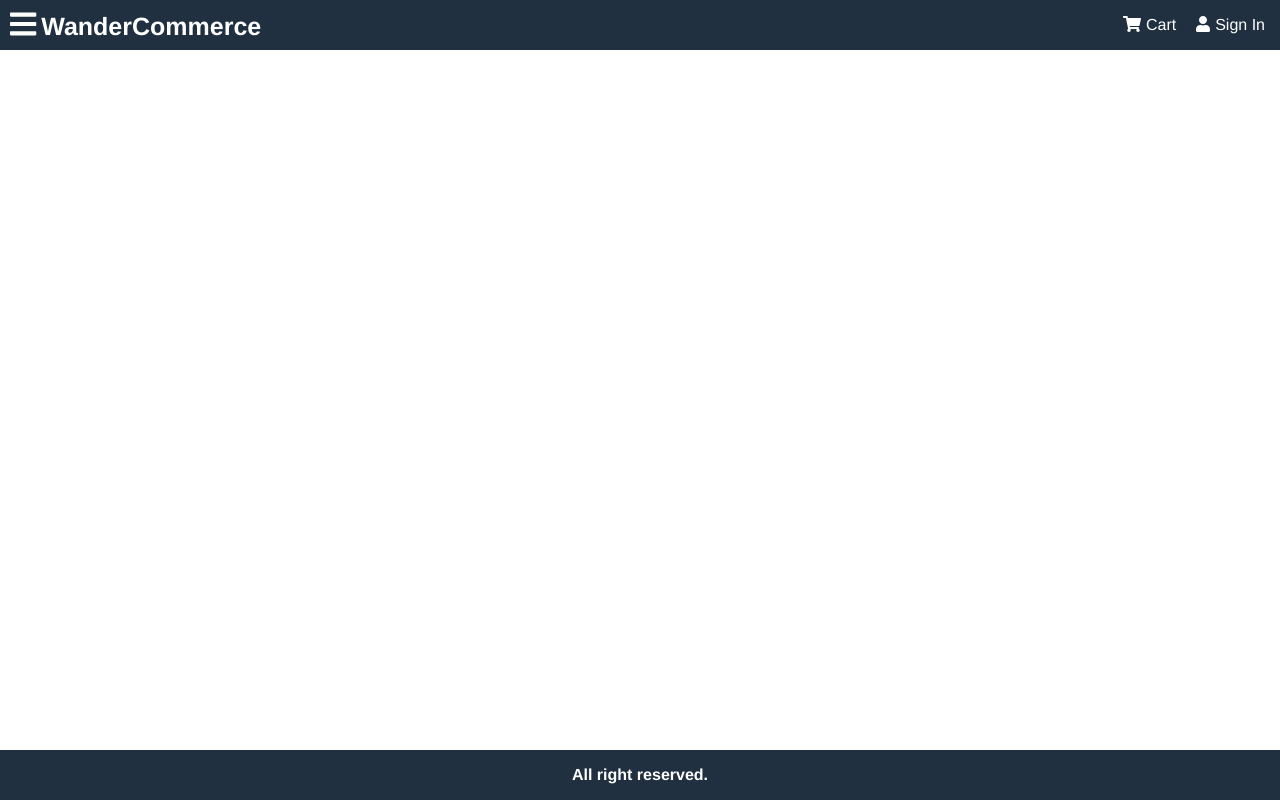
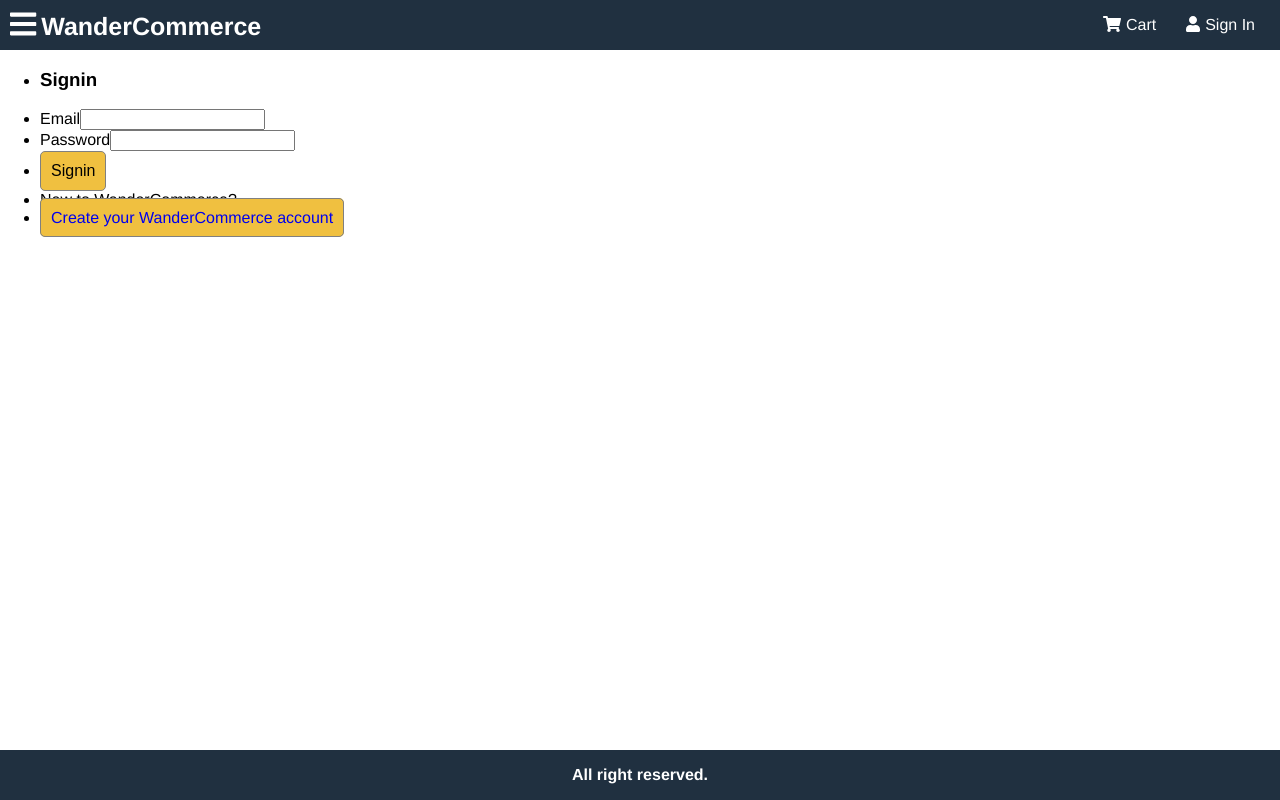
Before and after one commit to wandersonce/Full-eCommerce, a React (Create React App) app in the folder frontend/: page /signin in a window 1280 px wide. Built offline with nearby package versions, Linux system fonts and the light colour scheme.

Commit message:
Signin Screen and form created

```diff
--- a/frontend/src/App.js
+++ b/frontend/src/App.js
@@ -6,6 +6,7 @@
 import HomeScreen from './screens/HomeScreen';
 import ProductScreen from './screens/ProductScreen';
 import CartScreen from './screens/CartScreen';
+import SigninScreen from './screens/SigninScreen';
 
 
 function App() {
@@ -35,10 +36,12 @@
               <FontAwesomeIcon icon={faShoppingCart} className="right-icon" />
                 Cart
             </a>
-            <a href="signin">
-              <FontAwesomeIcon icon={faUser} className="right-icon" />
+            <Link to="/signin">
+              <a href="signin">
+                <FontAwesomeIcon icon={faUser} className="right-icon" />
               Sign In
               </a>
+            </Link>
           </div>
         </header>
         <aside className="sidebar">
@@ -55,6 +58,7 @@
         </aside>
         <main className="main">
           <div className="content">
+            <Route path="/signin" component={SigninScreen} />
             <Route path="/product/:id" component={ProductScreen} />
             <Route path="/cart/:id?" component={CartScreen} />
             <Route path="/" component={HomeScreen} exact={true} />
--- a/frontend/src/Screens/ProductScreen.js
+++ b/frontend/src/Screens/ProductScreen.js
@@ -5,7 +5,7 @@
 import { FontAwesomeIcon } from '@fortawesome/react-fontawesome';
 import { faCheck, faTimes } from '@fortawesome/free-solid-svg-icons';
 
-function ProductScreen(props) {
+function SigninScreen(props) {
     const [qty, setQty] = useState(1);
 
     const productDetails = useSelector(state => state.productDetails);
@@ -82,5 +82,4 @@
     )
 }
 
-//! PAROU 2:29
-export default ProductScreen;
+export default SigninScreen;
--- a/frontend/src/screens/SigninScreen.js
+++ b/frontend/src/screens/SigninScreen.js
@@ -0,0 +1,58 @@
+import React, { useEffect, useState } from 'react';
+import { useSelector, useDispatch } from 'react-redux';
+import { Link } from 'react-router-dom';
+
+
+function ProductScreen(props) {
+
+    const [email, setEmail] = useState('');
+    const [password, setPassword] = useState('');
+
+    const dispatch = useDispatch();
+
+    useEffect(() => {
+
+        return () => {
+            //
+        }
+    }, []);
+
+    const submitHandler = (e) => {
+        e.preventDefault();
+    }
+
+
+    return (
+
+        <div className="form">
+            <form onSubmit={submitHandler}>
+                <ul className="form-container">
+                    <li>
+                        <h3>Signin</h3>
+                    </li>
+                    <li>
+                        <label for="email">
+                            Email
+                        </label>
+                        <input type="email" name="email" id="email" onChange={(e) => setEmail(e.target.value)} />
+                    </li>
+                    <li>
+                        <label for="" password>Password</label>
+                        <input type="password" name="password" id="password" onChange={(e) => setPassword(e.target.value)} />
+                    </li>
+                    <li>
+                        <button type="submit" className="button primary">Signin</button>
+                    </li>
+                    <li>
+                        New to WanderCommerce?
+                    </li>
+                    <li>
+                        <Link to="/register" className="button full-width">Create your WanderCommerce account</Link>
+                    </li>
+                </ul>
+            </form>
+        </div>
+    )
+}
+
+export default ProductScreen;
```
